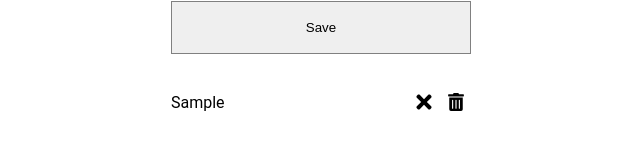
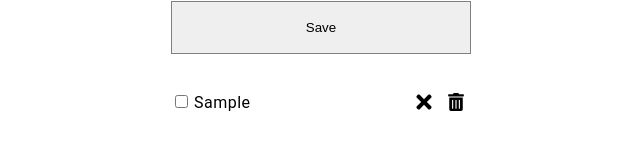
Before and after one commit to tiavina-mika/react-ts-todolist-for-intern, a React (Create React App) app: page / in a window 1280 px wide. Both pictures are taken after typing "Sample" into the empty fields and a click on the button "Save". Shown: the part 366-516 px from the top of the page, without its empty margins (319-959 px from the left). Built offline with nearby package versions, Linux system fonts and the light colour scheme.

Commit message:
add checkbox

```diff
--- a/src/todos/Todos.tsx
+++ b/src/todos/Todos.tsx
@@ -16,8 +16,16 @@ const useStyles = createUseStyles((theme: any) => ({
   item: {
     composes: 'flexRow center spaceBetween flex1 stretchSelf',
   },
+  checkbox: {
+    marginRight: theme.spacing(1),
+    '&:hover': {
+      cursor: 'pointer',
+    }
+  },
   text: {
-    fontFamily: 'Roboto, sans-serif'
+    fontFamily: 'Roboto, sans-serif',
+    textTransform: 'capitalize',
+    letterSpacing: 0.5,
   },
   actions: {
     composes: 'flexRow center',
@@ -34,8 +42,13 @@ const Todos = ({ items, handleItems }: Props) => {
     handleItems([...newItems]);
   }
 
+  const handleCheckeds = (index: number): void => {
+    const newItems = items.filter((_, i: number) => i !== index);
+    handleItems([...newItems]);
+  }
+
   const handleCheck = (index: number): void => {
-    const newItems = [...items];
+    const newItems: Todo[] = [...items];
     newItems.map((item: Todo, i: number): void | boolean => {
       if (i !== index) return false;
       item.checked = !item.checked;
@@ -50,10 +63,12 @@ const Todos = ({ items, handleItems }: Props) => {
         ? [items.map((item: Todo, index: number): ReactNode => (
       // ----------------- List -----------------------------//
         <div className={classes.item} key={item.text}>
-          {/* ----------------- Text ----------------------------- */}
-          <span className={classes.text}>
-            {item.text}
-          </span>
+          <div>
+            <input type="checkbox" className={classes.checkbox}/>
+            <span className={classes.text}>
+              {item.text}
+            </span>
+          </div>
           {/* ----------------- Button Actions ----------------------------- */}
           <div className={classes.actions}>
             <IconButton
```
